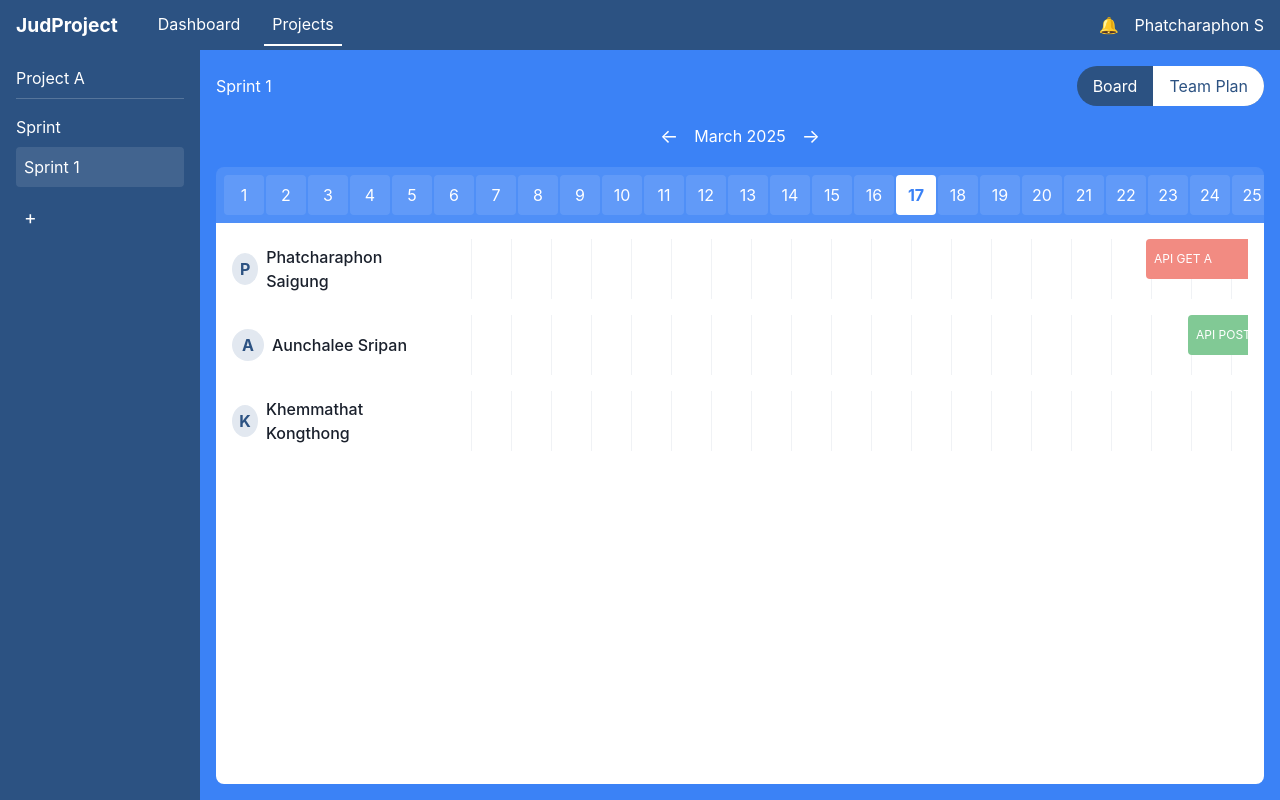
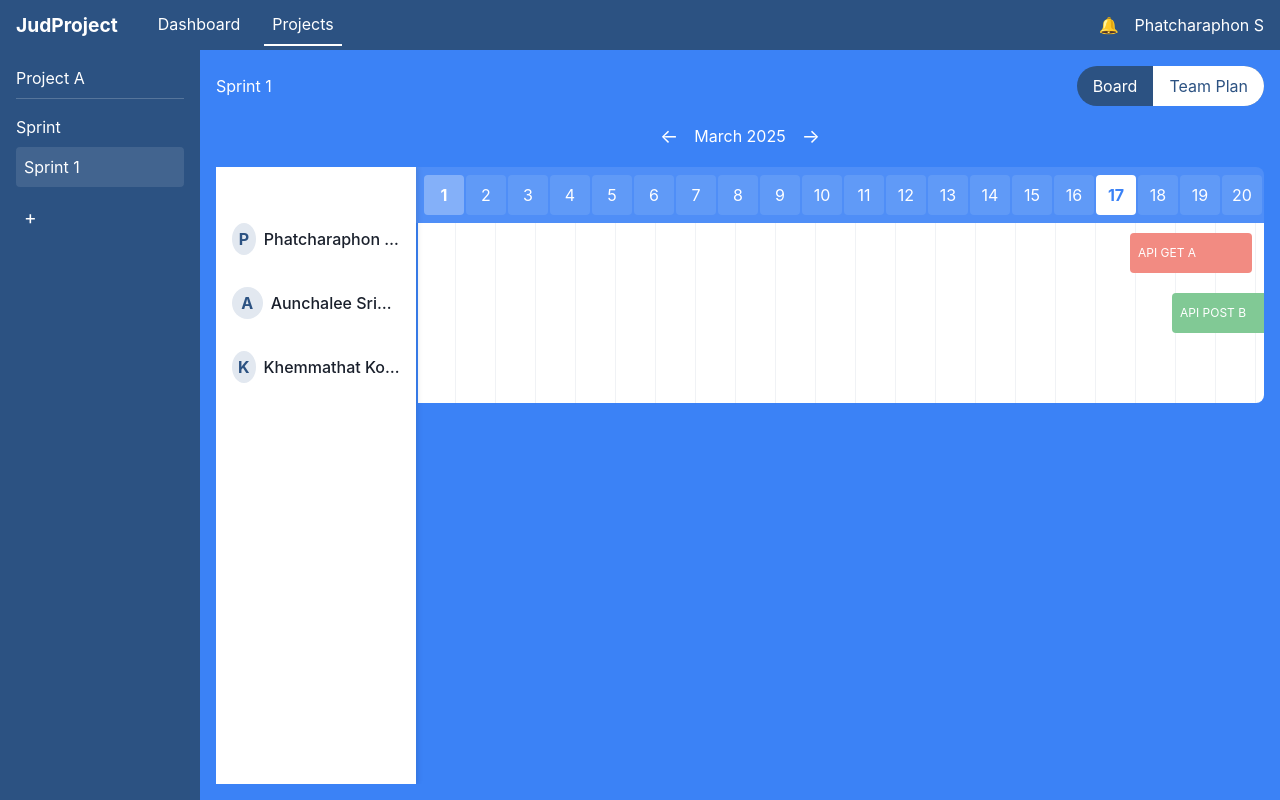
Before and after one commit to isPetch/judproject-frontend, a Vue app: page /test in a window 1280 px wide. Built offline with nearby package versions, Linux system fonts and the light colour scheme; sample sign-in values are in the browser's storage.

Commit message:
test page

```diff
--- a/src/views/Test.vue
+++ b/src/views/Test.vue
@@ -1,4 +1,4 @@
- }<template>
+<template>
   <div class="app-container">
     <!-- Header -->
     <header class="app-header">
@@ -39,7 +39,7 @@
           </div>
         </div>
 
-          <!-- Calendar dates -->
+        <!-- Calendar section with horizontal scrolling -->
         <div class="calendar-wrapper">
           <div class="month-selector">
             <button @click="prevMonth" class="month-nav">←</button>
@@ -47,26 +47,36 @@
             <button @click="nextMonth" class="month-nav">→</button>
           </div>
 
+          <!-- Scrollable container for calendar and tasks -->
+          <div class="scrollable-container" @scroll="handleScroll" ref="scrollContainer">
+            <!-- Fixed column for member names -->
+            <div class="fixed-column">
+              <div class="member-column-header"></div>
+              <div v-for="member in teamMembers" :key="`fixed-${member.id}`" class="member-info">
+                <div class="member-avatar">
+                  <div class="avatar-placeholder">{{ member.name.charAt(0) }}</div>
+                </div>
+                <div class="member-name">{{ member.name }}</div>
+              </div>
+            </div>
+
+            <!-- Scrollable content -->
+            <div class="scrollable-content">
+              <!-- Calendar days header -->
               <div class="calendar-days" ref="calendarRef">
                 <div
                   v-for="day in displayDays"
                   :key="day.date"
                   class="calendar-day"
-                :class="{ 'today': isToday(day.date) }"
+                  :class="{ 'today': isToday(day.date), 'new-month': day.date.getDate() === 1 }"
                 >
                   {{ day.date.getDate() }}
                 </div>
               </div>
 
-            <!-- Team Board -->
+              <!-- Team Board with tasks -->
               <div class="team-board">
-              <div v-for="member in teamMembers" :key="member.id" class="member-row">
-                <div class="member-info">
-                  <div class="member-avatar">
-                    <div class="avatar-placeholder">{{ member.name.charAt(0) }}</div>
-                  </div>
-                  <div class="member-name">{{ member.name }}</div>
-                </div>
+                <div v-for="member in teamMembers" :key="`scroll-${member.id}`" class="member-row">
                   <div class="member-tasks">
                     <!-- Background grid for days -->
                     <div class="day-grid">
@@ -74,6 +84,7 @@
                         v-for="day in displayDays"
                         :key="`grid-${day.date}`"
                         class="day-cell"
+                        :class="{ 'new-month': day.date.getDate() === 1 }"
                       ></div>
                     </div>
 
@@ -90,31 +101,38 @@
                 </div>
               </div>
             </div>
+          </div>
+        </div>
       </main>
     </div>
   </div>
 </template>
 
 <script setup>
-  import { ref, computed, onMounted } from 'vue';
-  import { format, parseISO, differenceInDays, addDays, startOfMonth, endOfMonth, eachDayOfInterval, isToday as isDateToday } from 'date-fns';
+import { ref, computed, onMounted, watch } from 'vue';
+import { format, parseISO, differenceInDays, addDays, startOfMonth, endOfMonth, eachDayOfInterval, isToday as isDateToday, addMonths } from 'date-fns';
 
 // View state
 const currentView = ref('team');
 const calendarRef = ref(null);
+const scrollContainer = ref(null);
 
 // Date handling
-  const currentDate = ref(new Date('2025-03-15')); // Starting in March 2025 to match the example
+const currentDate = ref(new Date('2025-03-15')); // Starting in March 2025
 const dayWidth = ref(40); // Default width before measurement
 
-  // Calculate display days
+// Calculate days to display - show current month plus part of next month
 const displayDays = computed(() => {
-    // Get the first day of the selected month
+  // Get the current month
   const monthStart = startOfMonth(currentDate.value);
   const monthEnd = endOfMonth(currentDate.value);
 
-    // Generate array of days in the month
-    return eachDayOfInterval({ start: monthStart, end: monthEnd }).map(date => ({
+  // Get the next month
+  const nextMonthStart = addDays(monthEnd, 1);
+  const nextMonthEnd = addDays(nextMonthStart, 6); // Show first week of next month
+
+  // Generate array of days for both months
+  return eachDayOfInterval({ start: monthStart, end: nextMonthEnd }).map(date => ({
     date,
     dateStr: format(date, 'yyyy-MM-dd')
   }));
@@ -126,15 +144,19 @@
 
 // Navigation
 const prevMonth = () => {
-    const newDate = new Date(currentDate.value);
-    newDate.setMonth(newDate.getMonth() - 1);
+  const newDate = addMonths(currentDate.value, -1);
   currentDate.value = newDate;
 };
 
 const nextMonth = () => {
-    const newDate = new Date(currentDate.value);
-    newDate.setMonth(newDate.getMonth() + 1);
+  const newDate = addMonths(currentDate.value, 1);
   currentDate.value = newDate;
+};
+
+// Synchronize scrolling
+const handleScroll = (event) => {
+  // This function will be called when the container is scrolled
+  // No need to do anything as both headers and content will scroll together
 };
 
 // Team members
@@ -147,6 +169,7 @@
 // Tasks
 const tasks = ref([
   { id: 1, name: 'API GET A', memberId: 1, startDate: '2025-03-18', dueDate: '2025-03-20', color: '#f28b82' },
+  { id: 6, name: 'API T A', memberId: 2, startDate: '2025-03-26', dueDate: '2025-04-02', color: '#f28b82' },
   { id: 2, name: 'API POST A', memberId: 1, startDate: '2025-03-22', dueDate: '2025-03-25', color: '#ff66ff' },
   { id: 3, name: 'API POST B', memberId: 2, startDate: '2025-03-19', dueDate: '2025-03-21', color: '#81c995' },
   { id: 4, name: 'API GET B', memberId: 3, startDate: '2025-03-23', dueDate: '2025-03-26', color: '#ffcc66' },
@@ -167,27 +190,29 @@
   const startDate = parseISO(task.startDate);
   const endDate = parseISO(task.dueDate);
 
-    // Get the first day of the current month
-    const firstDayOfMonth = startOfMonth(currentDate.value);
+  // Get the first day of the display period
+  const firstDisplayDay = displayDays.value[0].date;
+  const lastDisplayDay = displayDays.value[displayDays.value.length - 1].date;
 
-    // Only show tasks that have some overlap with the current month
-    if (endDate < firstDayOfMonth || startDate > endOfMonth(currentDate.value)) {
+  // Only show tasks that have some overlap with the displayed period
+  if (endDate < firstDisplayDay || startDate > lastDisplayDay) {
     return { display: 'none' };
   }
 
-    // Calculate the effective start date (clamp to beginning of month if task starts before)
-    const effectiveStartDate = startDate < firstDayOfMonth ? firstDayOfMonth : startDate;
+  // Calculate the effective start date (clamp to first display day if task starts before)
+  const effectiveStartDate = startDate < firstDisplayDay ? firstDisplayDay : startDate;
 
-    // Calculate days from start of month
-    const daysFromStart = differenceInDays(effectiveStartDate, firstDayOfMonth);
+  // Calculate days from first display day
+  const daysFromStart = differenceInDays(effectiveStartDate, firstDisplayDay);
 
   // Calculate duration in days (including end date)
-    const duration = differenceInDays(endDate, effectiveStartDate) + 1;
+  // Clamp end date to last display day if task ends after
+  const effectiveEndDate = endDate > lastDisplayDay ? lastDisplayDay : endDate;
+  const duration = differenceInDays(effectiveEndDate, effectiveStartDate) + 1;
 
   // Calculate left position and width
-    const cellWidth = dayWidth.value;
-    const leftPosition = daysFromStart * cellWidth;
-    const width = duration * cellWidth - 4; // Subtract padding
+  const leftPosition = daysFromStart * dayWidth.value;
+  const width = duration * dayWidth.value - 4; // Subtract padding
 
   return {
     left: `${leftPosition}px`,
@@ -210,6 +235,13 @@
       // Update the day width to include margins
       dayWidth.value = secondRect.left - firstRect.left;
     }
+  }
+});
+
+// Watch for changes to current month to reset scroll position
+watch(currentDate, () => {
+  if (scrollContainer.value) {
+    scrollContainer.value.scrollLeft = 0;
   }
 });
 </script>
@@ -382,12 +414,44 @@
   font-size: 1.2rem;
 }
 
+/* Scrollable container structure */
+.scrollable-container {
+  display: flex;
+  flex: 1;
+  overflow: hidden;
+  position: relative;
+}
+
+.fixed-column {
+  position: sticky;
+  left: 0;
+  z-index: 10;
+  width: 200px;
+  background-color: white;
+  box-shadow: 2px 0 5px rgba(0, 0, 0, 0.1);
+}
+
+.member-column-header {
+  height: 40px;
+  background-color: rgba(255, 255, 255, 0.1);
+  border-top-left-radius: 8px;
+}
+
+.scrollable-content {
+  flex: 1;
+  overflow-x: auto;
+  min-width: 0;
+}
+
 .calendar-days {
   display: flex;
   background-color: rgba(255, 255, 255, 0.1);
-    border-top-left-radius: 8px;
   border-top-right-radius: 8px;
   padding: 0.5rem;
+  min-height: 40px;
+  position: sticky;
+  top: 0;
+  z-index: 5;
 }
 
 .calendar-day {
@@ -401,6 +465,11 @@
   margin-right: 2px;
 }
 
+.calendar-day.new-month {
+  background-color: rgba(255, 255, 255, 0.3);
+  font-weight: bold;
+}
+
 .calendar-day.today {
   background-color: white;
   color: #3b82f6;
@@ -409,17 +478,12 @@
 
 /* Team Board */
 .team-board {
-    flex: 1;
-    overflow: auto;
   background-color: white;
-    border-bottom-left-radius: 8px;
   border-bottom-right-radius: 8px;
-    padding: 1rem;
 }
 
 .member-row {
   display: flex;
-    margin-bottom: 1rem;
   min-height: 60px;
 }
 
@@ -427,7 +491,9 @@
   width: 200px;
   display: flex;
   align-items: center;
-    padding-right: 1rem;
+  padding: 1rem;
+  min-height: 60px;
+  background-color: white;
 }
 
 .member-avatar {
@@ -450,12 +516,15 @@
 .member-name {
   color: #1a202c;
   font-weight: 500;
+  white-space: nowrap;
+  overflow: hidden;
+  text-overflow: ellipsis;
 }
 
 .member-tasks {
-    flex: 1;
   position: relative;
-    overflow-x: hidden;
+  min-height: 60px;
+  min-width: 100%;
 }
 
 .day-grid {
@@ -473,9 +542,13 @@
   border-right: 1px solid #f0f2f5;
 }
 
+.day-cell.new-month {
+  border-left: 2px solid #3b82f6;
+}
+
 .task-card {
   position: absolute;
-    top: 0;
+  top: 10px;
   height: 40px;
   padding: 0.25rem 0.5rem;
   color: white;
@@ -485,6 +558,6 @@
   align-items: center;
   z-index: 1;
   overflow: hidden;
-
+  white-space: nowrap;
 }
 </style>
```
Lines whose indentation alone changed are shown as unchanged.
